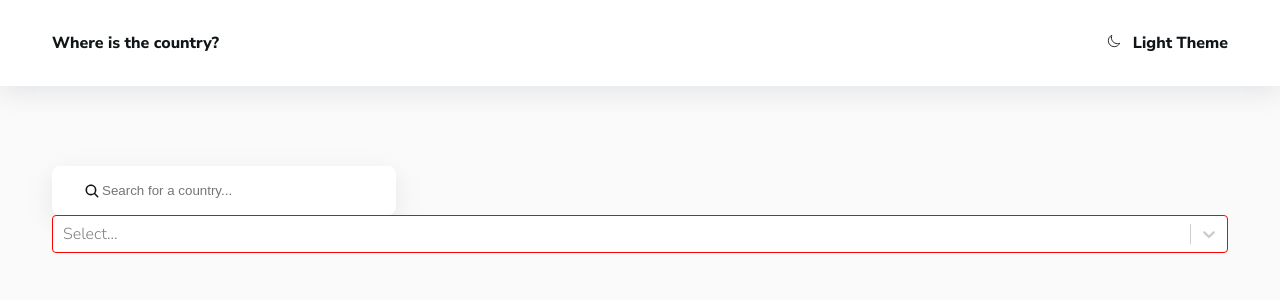
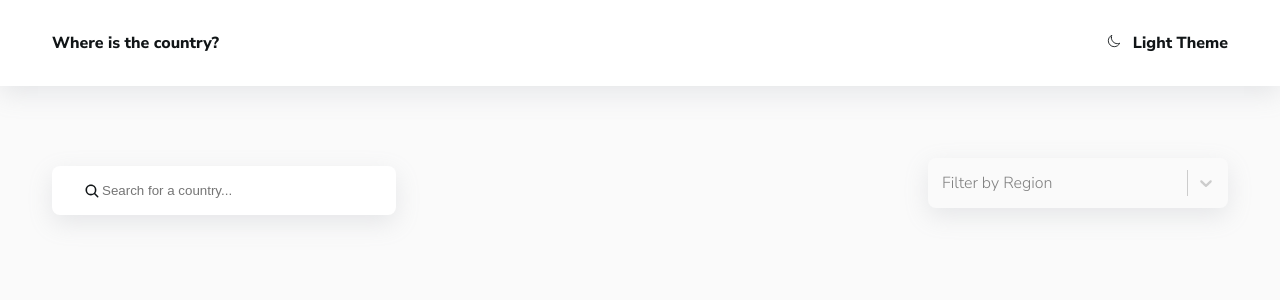
Before and after one commit to InnaTereschenko/countries-app, a React (Create React App) app: page / in a window 1280 px wide. Shown: the top 300 px of the page. Built offline with nearby package versions, Linux system fonts and the light colour scheme.

Commit message:
add select

```diff
--- a/src/components/Filter/Filter.jsx
+++ b/src/components/Filter/Filter.jsx
@@ -2,15 +2,29 @@ import Select from "react-select";
 import styled from "styled-components";
 
 const Filter = styled(Select).attrs({
-    styles:{
-        control: (baseStyles, state) => ({
+    styles: {
+        control: (baseStyles) => ({
             ...baseStyles,
-            borderColor: state.isFocused ? 'grey' : 'red',
+            border: 'none',
+            backgroundColor: ' var(--color- ui - base)',
+            color: 'var(--color-text)',
+            borderRadius: 'var(--border-r)',
+            padding: '0.25rem',
+            boxShadow: 'var(--shadow)',
+            height: '50px',
+
+
         }),
-        option: () => ({})
+        option: (baseStyles, state) => ({
+            ...baseStyles,
+            cursor: 'pointer',
+            color: 'var(--color-text)',
+            backgroundColor: state.isSelected ? 'var(--color-bg)' : 'var(--color-ui-base)',
+        })
     }
-})``
-
+})`
+width: 300px;
+`
 
 
 
--- a/src/components/Filter/Filter.styled.jsx
+++ /dev/null
@@ -1,5 +0,0 @@
-
-import Select from "react-select";
-
-export const Select = styled(Select)`
-`
--- a/src/components/Forms/Forms.jsx
+++ b/src/components/Forms/Forms.jsx
@@ -1,16 +1,32 @@
 import { useState } from "react";
 import Search from "../Search/Search";
-import Filter from '../Filter/Filter';
+import Filter from "../Filter/Filter";
+import { Wrapper } from "./Forms.styled";
 
+const options = [
+  { value: "Africa", label: "Africa" },
+  { value: "America", label: "America" },
+  { value: "Asia", label: "Asia" },
+  { value: "Europe", label: "Europe" },
+  { value: "Oceania", label: "Oceania" },
+];
 
 const Forms = () => {
-    const [search, setSearch] = useState('');
-    return (
-        <>
-        <Search search={search} setSearch={setSearch}/>
-        <Filter/>
-        </>
- )
-}
+  const [search, setSearch] = useState("");
+  const [region, setRegion] = useState("");
+  return (
+    <Wrapper>
+      <Search search={search} setSearch={setSearch} />
+      <Filter
+        options={options}
+        placeholder="Filter by Region"
+        isClearable
+              isSearchable={false}
+              value={region}
+              onChange={setRegion}
+      />
+    </Wrapper>
+  );
+};
 
 export default Forms;
--- /dev/null
+++ b/src/components/Forms/Forms.styled.jsx
@@ -0,0 +1,13 @@
+import styled from "styled-components";
+
+export const Wrapper = styled.div`
+display: flex;
+flex-direction: column;
+align-items: flex-start;
+
+@media (min-width: 767.99px) {
+    flex-direction: row;
+    justify-content: space-between;
+    align-items: center;
+  }
+`
```
